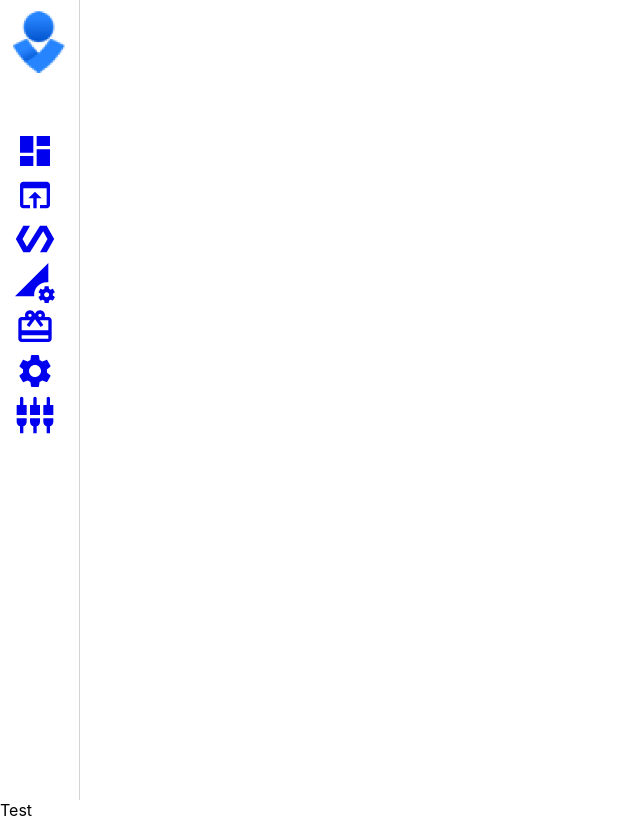
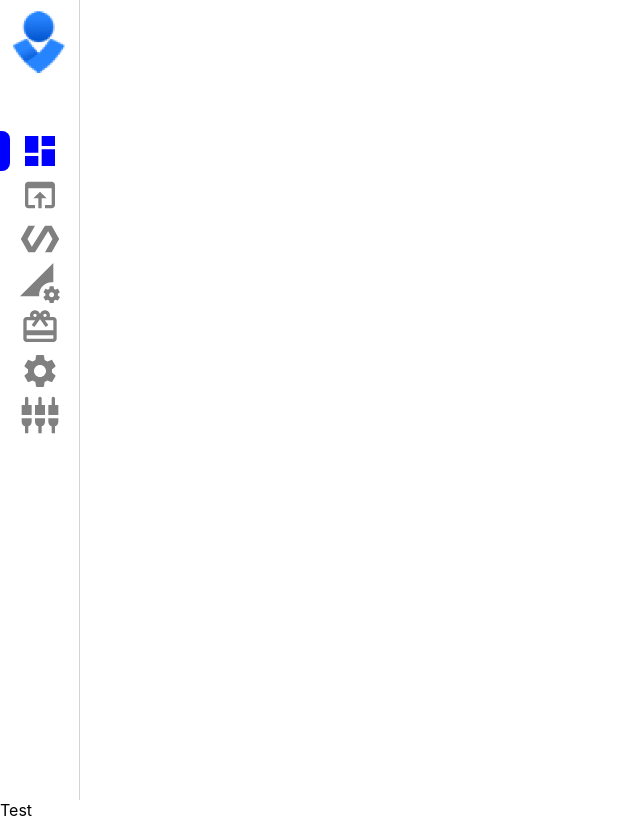
Before and after one commit to ercekal/legagreen, a React (Create React App) app: page / in a window 1280 px wide. Shown: the whole page, without its empty margins (0-640 px from the left). Built offline with nearby package versions, Linux system fonts and the light colour scheme.

Commit message:
icon styling is done based on the route

```diff
--- a/src/App.js
+++ b/src/App.js
@@ -13,7 +13,6 @@ function App() {
         <div>
           <Header />
         </div>
-
     </Router>
   );
 }
--- a/src/components/Sidebar.js
+++ b/src/components/Sidebar.js
@@ -13,45 +13,49 @@ import { Dashboard,
   CardGiftcard,
   Settings,
   SettingsInputComponent,
-  RouterSharp
 } from '@material-ui/icons';
 import './Sidebar.scss'
 import Logo from '../logo.png'
 
+const style = { fontSize: 40, color: 'gray' }
 const routes = [
   {
-    icon: <Dashboard style={{ fontSize: 40 }} />,
+    icon: <Dashboard style={style} />,
     to: '/'
   },
   {
-    icon: <OpenInBrowser style={{ fontSize: 40 }} />,
+    icon: <OpenInBrowser style={style} />,
     to: '/open'
   },
   {
-    icon: <Polymer style={{ fontSize: 40 }} />,
+    icon: <Polymer style={style} />,
     to: '/polymer'
   },
   {
-    icon: <PermDataSetting style={{ fontSize: 40 }} />,
+    icon: <PermDataSetting style={style} />,
     to: '/perm'
   },
   {
-    icon: <CardGiftcard style={{ fontSize: 40 }} />,
+    icon: <CardGiftcard style={style} />,
     to: '/gift'
   },
   {
-    icon: <Settings style={{ fontSize: 40 }} />,
+    icon: <Settings style={style} />,
     to: '/settings'
   },
   {
-    icon: <SettingsInputComponent style={{ fontSize: 40 }} />,
+    icon: <SettingsInputComponent style={style} />,
     to: '/filters'
   },
 ]
 
 const IconRoute = ({icon, to}) => {
+  const location = useLocation()
+  const active = location.pathname === to
+  console.log('location: ', location);
   return (
-    <div>
+    <div className={`sidebar-route${active ? '-active' : ''}`}>
+      <div className={`sidebar-route-bar${active ? '-active' : ''}`} />
       <Link to={to}>{icon}</Link>
     </div>
   )
@@ -68,4 +72,4 @@ const Sidebar = () => {
   )
 }
 
-export default Sidebar
+export default withRouter(Sidebar)
--- a/src/components/Sidebar.scss
+++ b/src/components/Sidebar.scss
@@ -6,6 +6,27 @@
   border-right: 1px solid #D3D3D3;
   box-sizing: border-box;
   &-icons {
-    padding: 50px 15px;
+    padding: 50px 0;
+  }
+  &-route {
+    display: flex;
+    &-active {
+      display: flex;
+      .MuiSvgIcon-root {
+        fill: blue;
+      }
+    }
+    &-bar {
+      width: 10px;
+      height: 40px;
+      margin-right: 10px;
+      &-active {
+        width: 10px;
+        height: 40px;
+        margin-right: 10px;
+        border-radius: 0 8px 8px 0;
+        background-color: blue;
+      }
+    }
   }
 }
```
